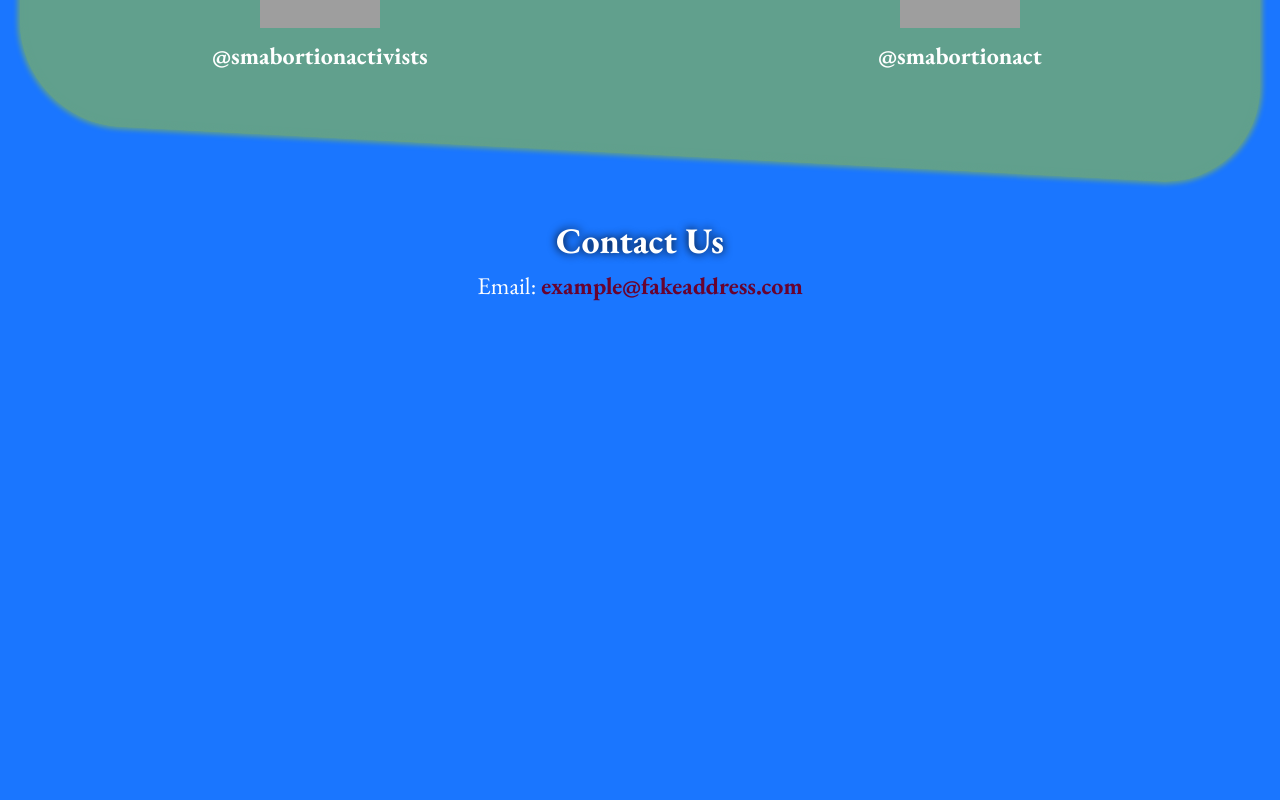
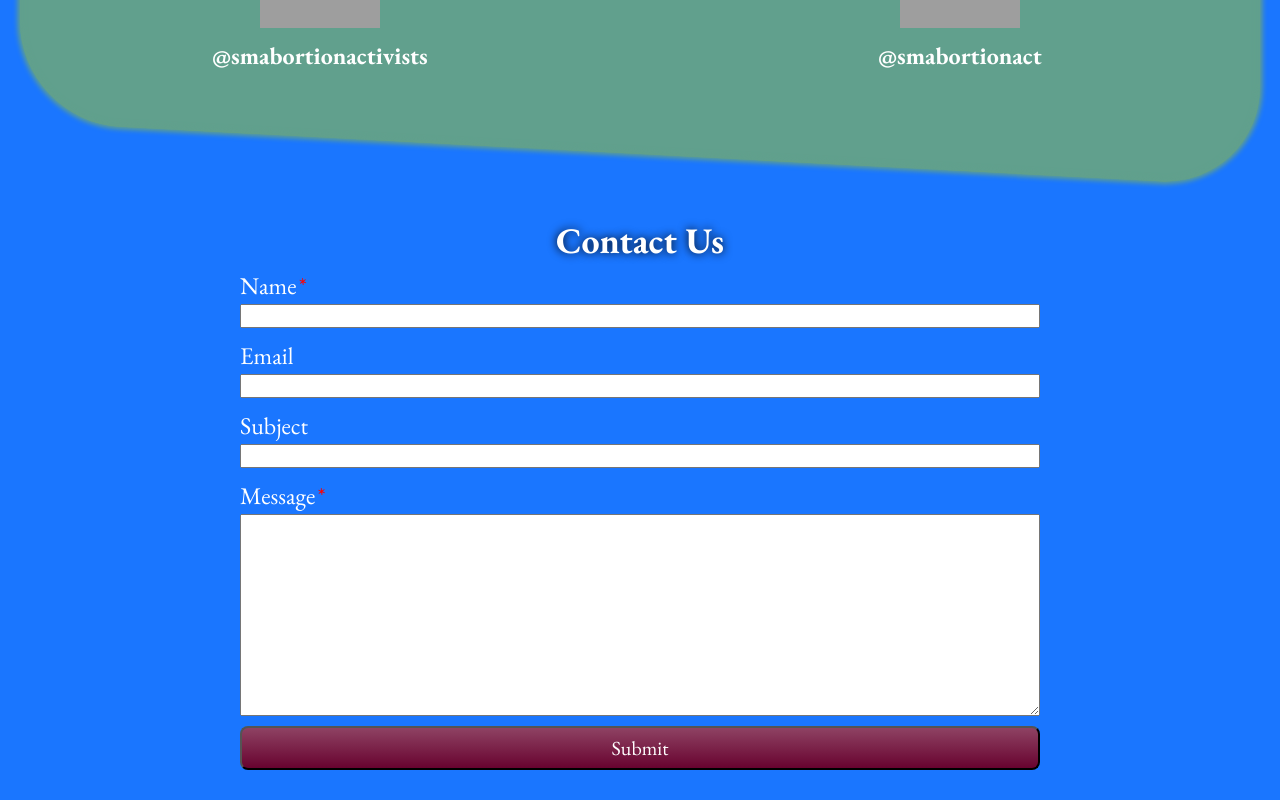
Before and after one commit to ChrisPitts/san-marcos-abortion-activists, a React (Vite) app: page / in a window 1280 px wide. Shown: the part 1911-2711 px from the top of the page. Before the commit the page ends 2235 px from the top, so only its background shows below. Built offline with nearby package versions, Linux system fonts and the light colour scheme; grey boxes are pictures that could not be loaded.

Commit message:
added contact form

```diff
--- a/src/css/App.scss
+++ b/src/css/App.scss
@@ -64,7 +64,7 @@ p {
 	text-shadow: 0 0 10px black;
 }
 
-.btn {
+.btn, input[type="submit"] {
 	background: linear-gradient(mix($action-color, white, 75%), $action-color);
 	border-radius: 8px;
 	color: white;
--- a/src/css/pages/_Home.scss
+++ b/src/css/pages/_Home.scss
@@ -65,5 +65,31 @@
 }
 
 #contact{
-	text-align: center;
+	// text-align: center;
+
+	form{
+		margin: auto;
+		width: 80%;
+		max-width: 800px;
+	}
+
+	label, input, textarea{
+		display: block;
+		width: 100%;
+	}
+
+	input, textarea{
+		margin-bottom: 10px;
+	}
+
+	input[type="submit"]{
+		font-family: $font-family;
+		font-size: 1.25rem;
+	}
+
+	.required::after{
+		content: '*';
+		color: red;
+		margin-left: 2px;
+	}
 }
--- a/src/pages/Home.jsx
+++ b/src/pages/Home.jsx
@@ -58,7 +58,21 @@ export default function Home() {
 				</section>
 				<section id='contact'>
 					<h2>Contact Us</h2>
-					<p>Email: <a href='mailto:example@fakeaddress.com'>example@fakeaddress.com</a></p>
+					<form>
+						<label htmlFor='name' className='required'>
+							Name
+						</label>
+						<input type='text' name='name' id='name' required />
+						<label htmlFor='email'>Email</label>
+						<input type='email' name='email' id='email' />
+						<label htmlFor='subject'>Subject</label>
+						<input type='text' name='subject' id='subject' />
+						<label htmlFor='message' className='required'>
+							Message
+						</label>
+						<textarea name='message' id='message' rows='10' required></textarea>
+						<input type='submit' name='submit' id='submit' />
+					</form>
 				</section>
 			</main>
 		</>
```
